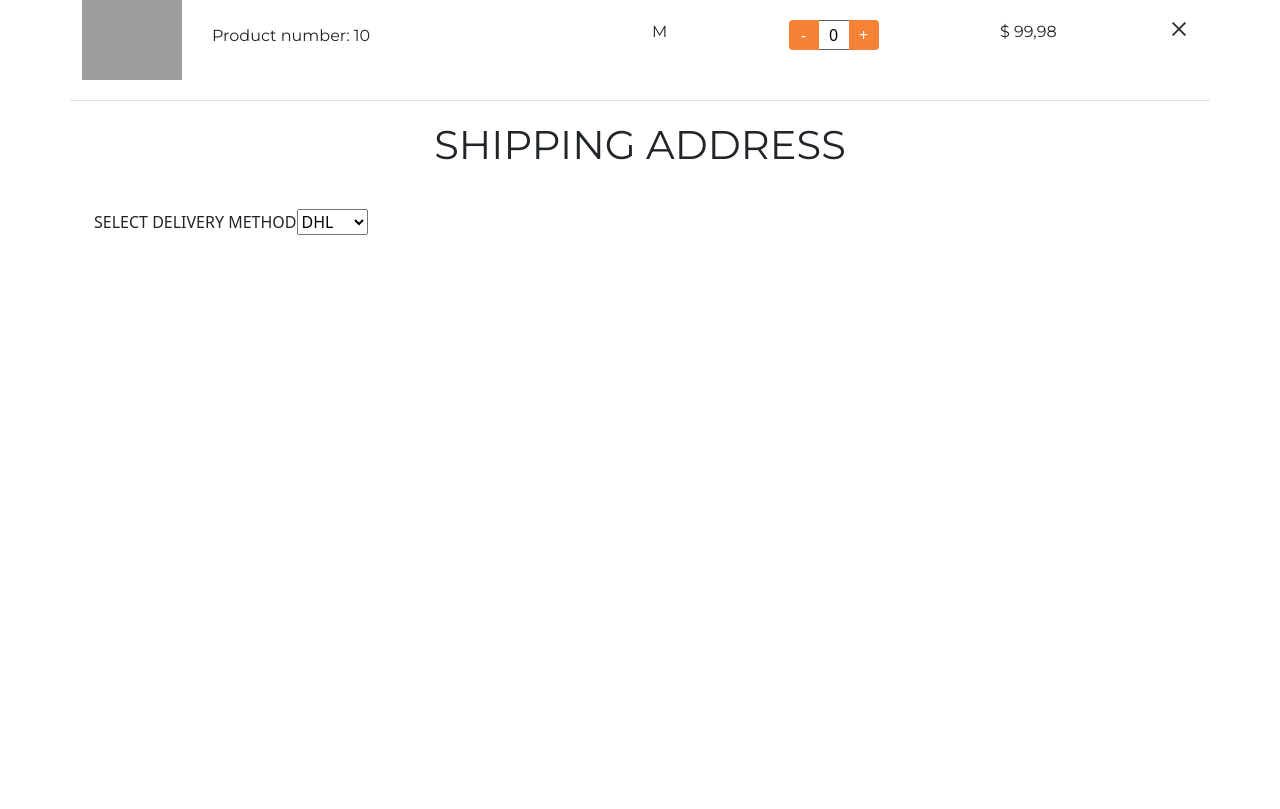
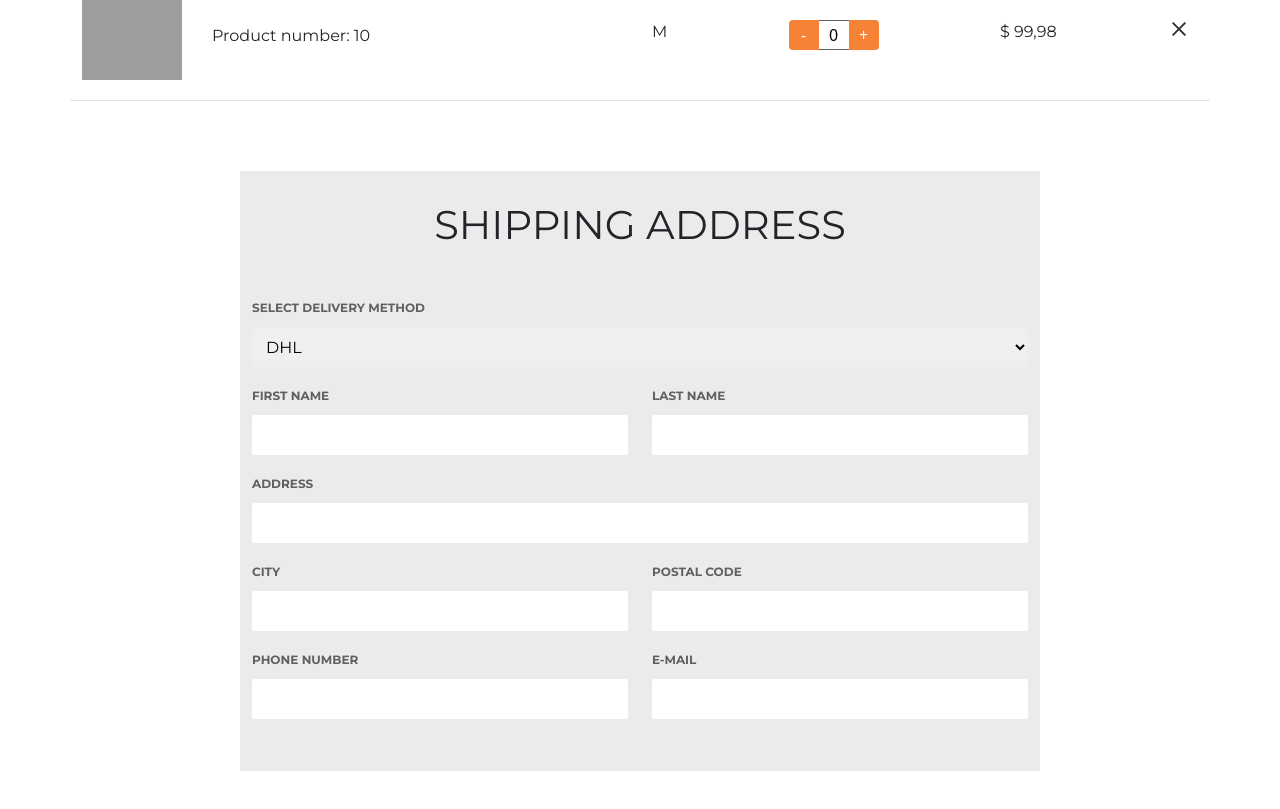
Before and after one commit to mARC3L87/ecommerce, a React (Create React App) app: page /shoppingcart in a window 1280 px wide. Shown: the part 1602-2411 px from the top of the page. Before the commit the page ends 1857 px from the top, so only its background shows below. Built offline with nearby package versions, Linux system fonts and the light colour scheme; grey boxes are pictures that could not be loaded.

Commit message:
Add shipping form.

```diff
--- a/src/components/Shipping/Shipping.js
+++ b/src/components/Shipping/Shipping.js
@@ -14,7 +14,8 @@ const Shipping = () => {
           </Col>
         </Row>
         <Row>
-          <Col>
+          <Col xs={12}>
+            <div className='delivery flexible'>
               <label htmlFor='delivery'>SELECT DELIVERY METHOD</label>
               <select id='delivery'>
                 <option value='dhl'>DHL</option>
@@ -22,6 +23,57 @@ const Shipping = () => {
                 <option value='dpd'>DPD</option>
                 <option value='inpost'>InPost</option>
               </select>
+            </div>
+          </Col>
+        </Row>
+        <Row>
+          <Col>
+            <div className='firstname flexible'>
+              <label htmlFor='firstname'>FIRST NAME</label>
+              <input id='firstname' name='firstname' type='text' />
+            </div>
+          </Col>
+          <Col>
+            <div className='lastname flexible'>
+              <label htmlFor='lastname'>LAST NAME</label>
+              <input id='lastname' name='lastname' type='text' />
+            </div>
+          </Col>
+        </Row>
+        <Row>
+          <Col xs={12}>
+            <div className='address flexible'>
+              <label htmlFor='address'>ADDRESS</label>
+              <input id='address' name='address' type='text' />
+            </div>
+          </Col>
+        </Row>
+        <Row>
+          <Col>
+            <div className='city flexible'>
+              <label htmlFor='city'>CITY</label>
+              <input id='city' name='city' type='text' />
+            </div>
+          </Col>
+          <Col>
+            <div className='postal flexible'>
+              <label htmlFor='postal'>POSTAL CODE</label>
+              <input id='postal' name='postal' type='number' />
+            </div>
+          </Col>
+        </Row>
+        <Row>
+          <Col>
+            <div className='phone flexible'>
+              <label htmlFor='phone'>PHONE NUMBER</label>
+              <input id='phone' name='phone' type='number' />
+            </div>
+          </Col>
+          <Col>
+            <div className='email flexible'>
+              <label htmlFor='email'>E-MAIL</label>
+              <input id='email' name='email' type='email' />
+            </div>
           </Col>
         </Row>
       </Container>
--- a/src/components/Shipping/Shipping.scss
+++ b/src/components/Shipping/Shipping.scss
@@ -0,0 +1,31 @@
+@import '../../styles/settings.scss';
+.shipping-container {
+  max-width: 800px;
+  margin: 50px auto;
+  background-color: $grey;
+  height: 600px;
+  h1 {
+    margin: 30px 0;
+  }
+  .flexible {
+    display: flex;
+    flex-direction: column;
+    margin: 20px 0 0;
+    label {
+      font-family: $text-font;
+      font-weight: bold;
+      font-size: 12px;
+      color: $light-dark;
+    }
+    select,
+    input {
+      height: 40px;
+      margin: 10px 0 0;
+      outline: none;
+      border: none;
+      font-family: $text-font;
+      padding: 0 0 0 10px;
+      border-radius: 3px;
+    }
+  }
+}
--- a/src/styles/settings.scss
+++ b/src/styles/settings.scss
@@ -4,6 +4,7 @@ $light: #ffffff;
 $dark: #303030;
 $light-dark: #606060;
 $orange: #f68236;
+$grey: #ebebeb;
 
 //Fonts
 $text-font: 'Montserrat', sans-serif;
```
Lines whose indentation alone changed are shown as unchanged.
